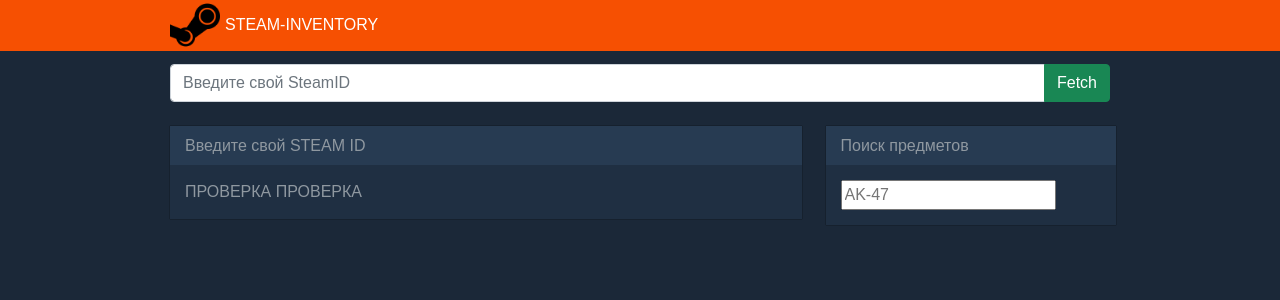
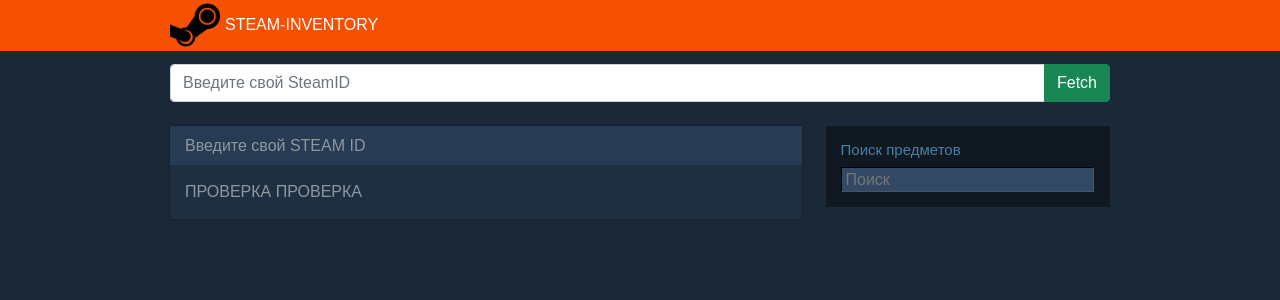
Before and after one commit to fillcapron/steam-inventory, a React (Create React App) app: page / in a window 1280 px wide. Shown: the top 300 px of the page. Built offline with nearby package versions, Linux system fonts and the light colour scheme.

Commit message:
fix item page

```diff
--- a/src/App.tsx
+++ b/src/App.tsx
@@ -7,7 +7,6 @@
 
 function App() {
   return (
-
     <BrowserRouter>
     <Header/>
       <Switch>
--- a/src/components/ItemList.tsx
+++ b/src/components/ItemList.tsx
@@ -4,7 +4,7 @@
 import usePagination from "../hooks/usePagination"
 import Pagination from "./Paginations"
 import ItemListHeader from './UI/ItemListHeader'
-import PanelInfo from './UI/panel'
+import PanelInfo from './UI/InfoPanel'
 
 const ItemList: React.FC = () => {
     const {error, items, loading} = usedTypedSelector(state => state.item)
--- a/src/components/blocks/sidebar.tsx
+++ b/src/components/blocks/sidebar.tsx
@@ -1,6 +1,5 @@
 import { useDispatch } from "react-redux"
 import { searchItem } from "../../redux/store/action/itemsActions"
-import PanelInfo from "../UI/panel"
 
 const Sidebar:React.FC = () => {
     const dispatch = useDispatch()
@@ -8,7 +7,12 @@
         dispatch(searchItem(e.target.value))
     }
     return (
-        <PanelInfo title="Поиск предметов"><input placeholder="AK-47" onChange={(e) => search(e)}/></PanelInfo>
+        <div className="sidebar-block">
+            <span className="sidebar-block-title">Поиск предметов</span>
+            <span>
+                <input placeholder="Поиск" className="itemSearchBox" onChange={(e) => search(e)}/>
+            </span>
+        </div>
     )
 }
 
--- a/src/components/item.tsx
+++ b/src/components/item.tsx
@@ -9,7 +9,7 @@
 
 const Item:React.FC<TProps> = ({item}) => {
     return(
-        <Link className="item-listing-row-link" to={`/item/${item.market_hash_name}/${item.classid}`}>
+        <Link className="item-listing-row-link" to={`/item/${item.name}/${item.classid}`}>
         <div className="item-listing-row">
             <img src={'https://community.akamai.steamstatic.com/economy/image/'+item.icon_url+'/62fx62f'} className="item-listing-img"  alt="..." />
         <div className="item-listing-name-block">
--- a/src/pages/home.tsx
+++ b/src/pages/home.tsx
@@ -19,9 +19,7 @@
                     <ItemList/>
                 </div>
                 <div className="sidebar">
-                    <div className="item-search">
                         <Sidebar/>
-                    </div>
                 </div>
             </div>
         </div>
--- a/src/pages/itemPage.tsx
+++ b/src/pages/itemPage.tsx
@@ -17,20 +17,29 @@
     useEffect(()=> {
         getPrice()
     }, [getPrice])
-
+    console.log(one_item)
     return(
         <div className="content">
+            <div className="row">
                         {
                             one_item ?
-                <div className="row">
-                        <img src={'https://community.akamai.steamstatic.com/economy/image/'+ one_item.icon_url} className="item-listing-img"  alt="" />
+                            <div className="item-page">
+                                    <div className="item-page-left">
+                                        <div className="item-image">
+                                            <img src={'https://community.akamai.steamstatic.com/economy/image/'+ one_item.icon_url +'/360fx360f'} alt={one_item.name} />
+                                        </div>
+                                    </div>
+                                    <div className="item-page-right">
+                                        <div className="item-description">
                                         <h1>{one_item.name}</h1>
                                         <p>Количество: {one_item.count}</p>
                                         <p>Цена продажи: {priceItem.sellPrice? priceItem.sellPrice * one_item.count: 'Загрузка'}</p>
-                        <p>Цена покупки: {priceItem.buyPrice? priceItem.buyPrice * one_item.count: 'Загрузка'}</p>
+                                        </div>
+                                    </div>
                             </div>
                             : 'Загрузка'
                         }
+            </div>
         </div>
     )
 }
--- /dev/null
+++ b/src/scss/_item-page.scss
@@ -0,0 +1,16 @@
+.item-page {
+    display: flex;
+    flex-direction: row;
+    margin-top: 5em;
+    background-color: $dark;
+    padding: 15px;
+}
+
+.item-image {
+    background: #071215;
+    box-shadow: 0 0 14px #030303 inset;
+    width: 360px;
+    height: 360px;
+    text-align: center;
+    margin-right: 15px;
+}
--- a/src/scss/_sidebar.scss
+++ b/src/scss/_sidebar.scss
@@ -1,10 +1,26 @@
 .sidebar {
     width: 32%;
-    &>div{
-        width: 290px;
-        margin-top: 8px;
-    }
-    &-content {
+    margin-top: 8px;
+    &-block {
+        background: $dark;
         padding: 12px 15px 15px 15px;
+        &-title {
+            font-size: 15px;
+            color: #4582A5;
+        }
     }
 }
+
+.itemSearchBox {
+    margin-top: 5px;
+    width: 253px;
+    height: 25px;
+    border-radius: 0px;
+    color: #fff;
+    padding: 2px 0 2px 4px;
+    font-weight: 300;
+    background-color: #324965;
+    border-width: 1px;
+    border-style: 1px;
+    border-color: #182636 #45566A #45566A #182636;
+}
--- a/src/scss/style.scss
+++ b/src/scss/style.scss
@@ -1,6 +1,7 @@
 @import './bootstrap.min.css';
 
 $black: #000000;
+$dark: #00000066;
 
 body {
     font-family: Arial, Helvetica, sans-serif;
@@ -24,3 +25,4 @@
 @import './_paginations';
 @import './_item';
 @import './panel';
+@import './_item-page';
```
Also changed, not shown: src/components/UI/InfoPanel.tsx (renamed from src/components/UI/panel.tsx). Lines whose indentation alone changed are shown as unchanged.
